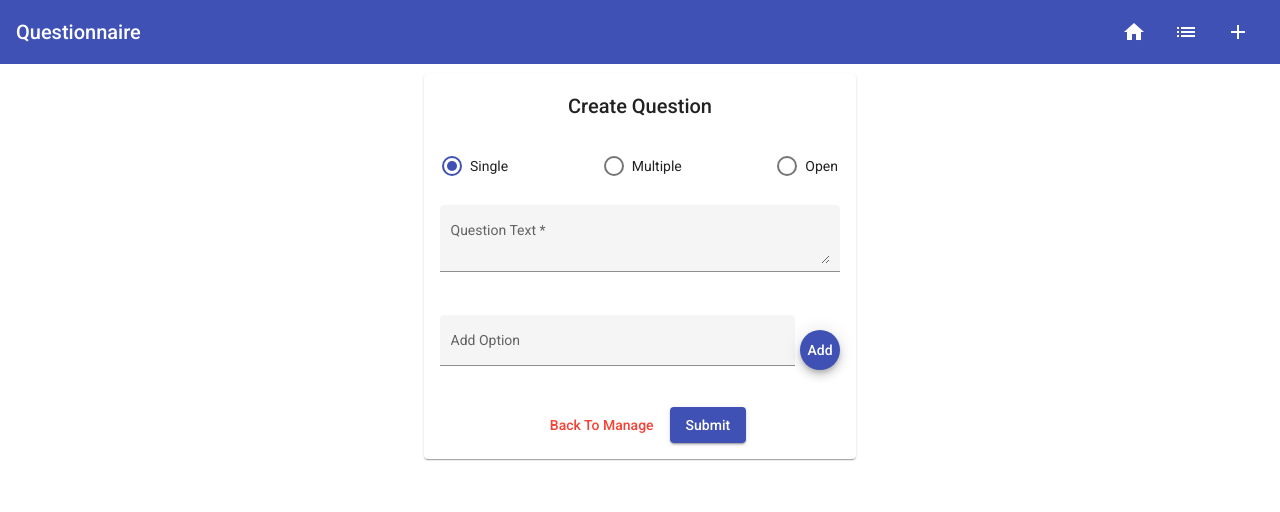
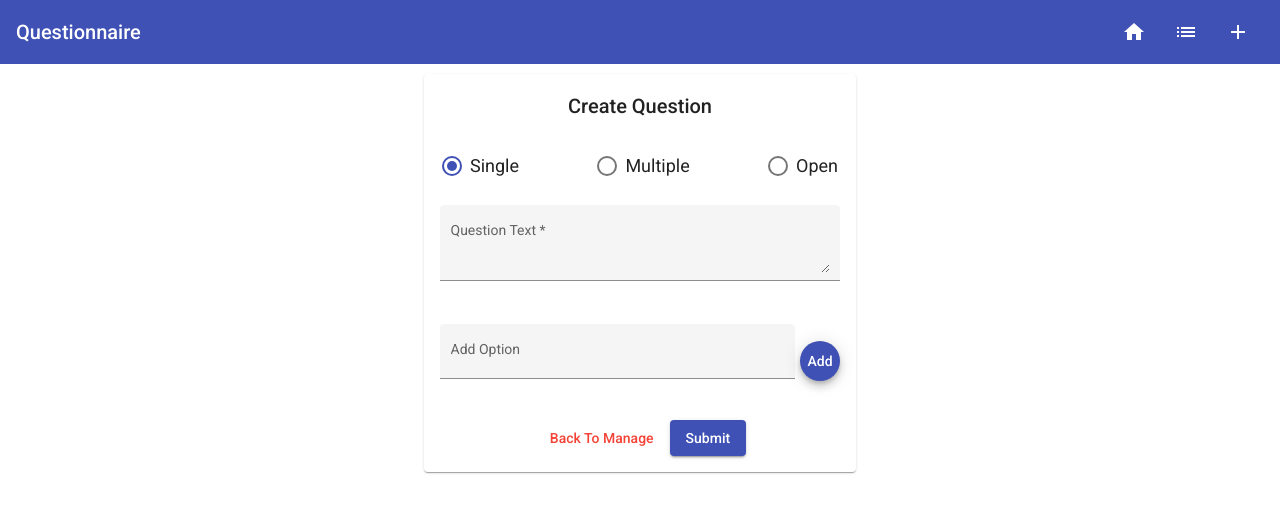
Before and after one commit to deepak1007/Questionnaire, an Angular app: page /question/create in a window 1280 px wide. Shown: the top 512 px of the page. Built offline with nearby package versions, Linux system fonts and the light colour scheme.

Commit message:
changed-font size of create question input

```diff
--- a/src/app/create-question/create-question.component.css
+++ b/src/app/create-question/create-question.component.css
@@ -4,6 +4,9 @@
     color : red
 }
 
+input, textarea, mat-radio-button {
+    font-size: 18px;
+}
 
 section {
     display: flex;
```
